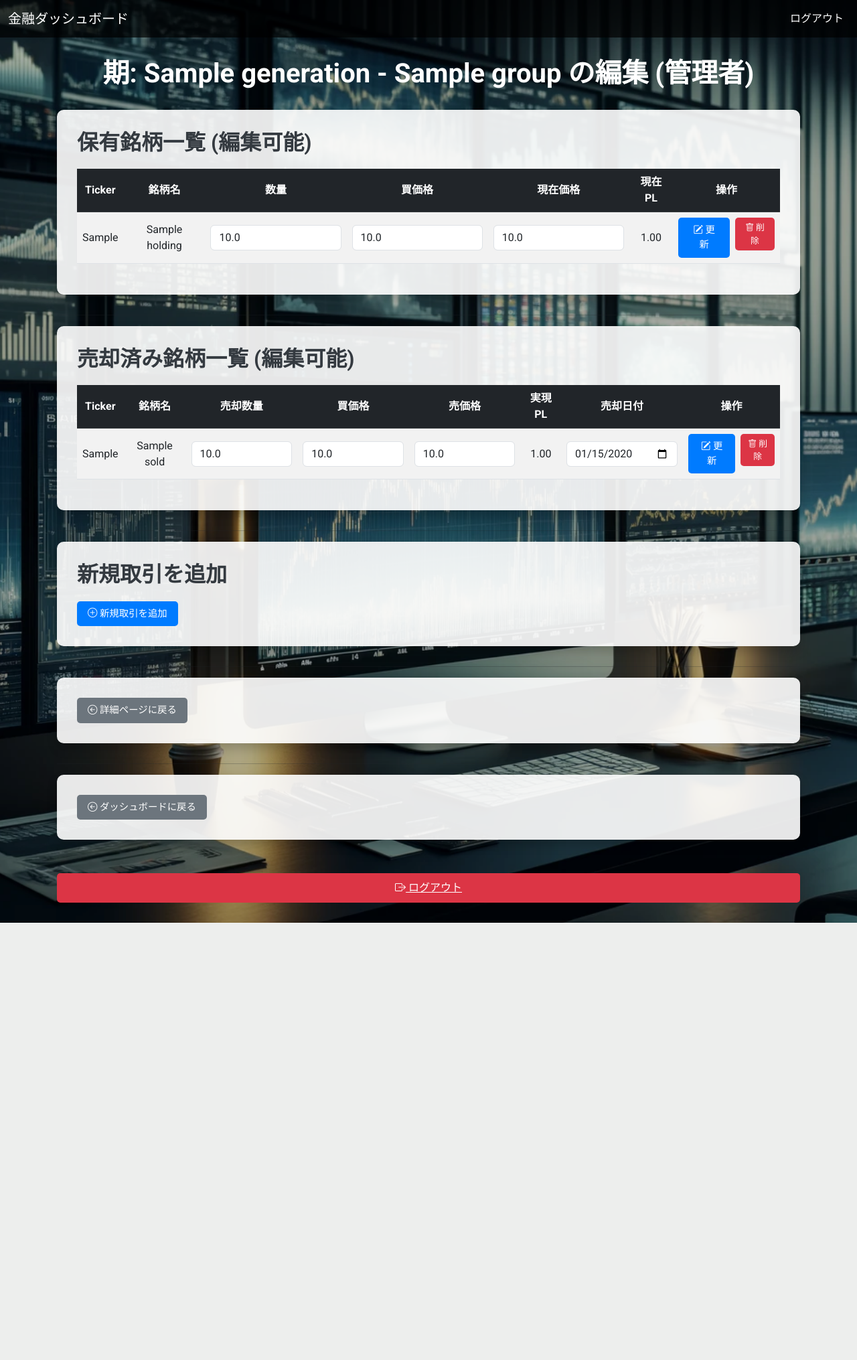
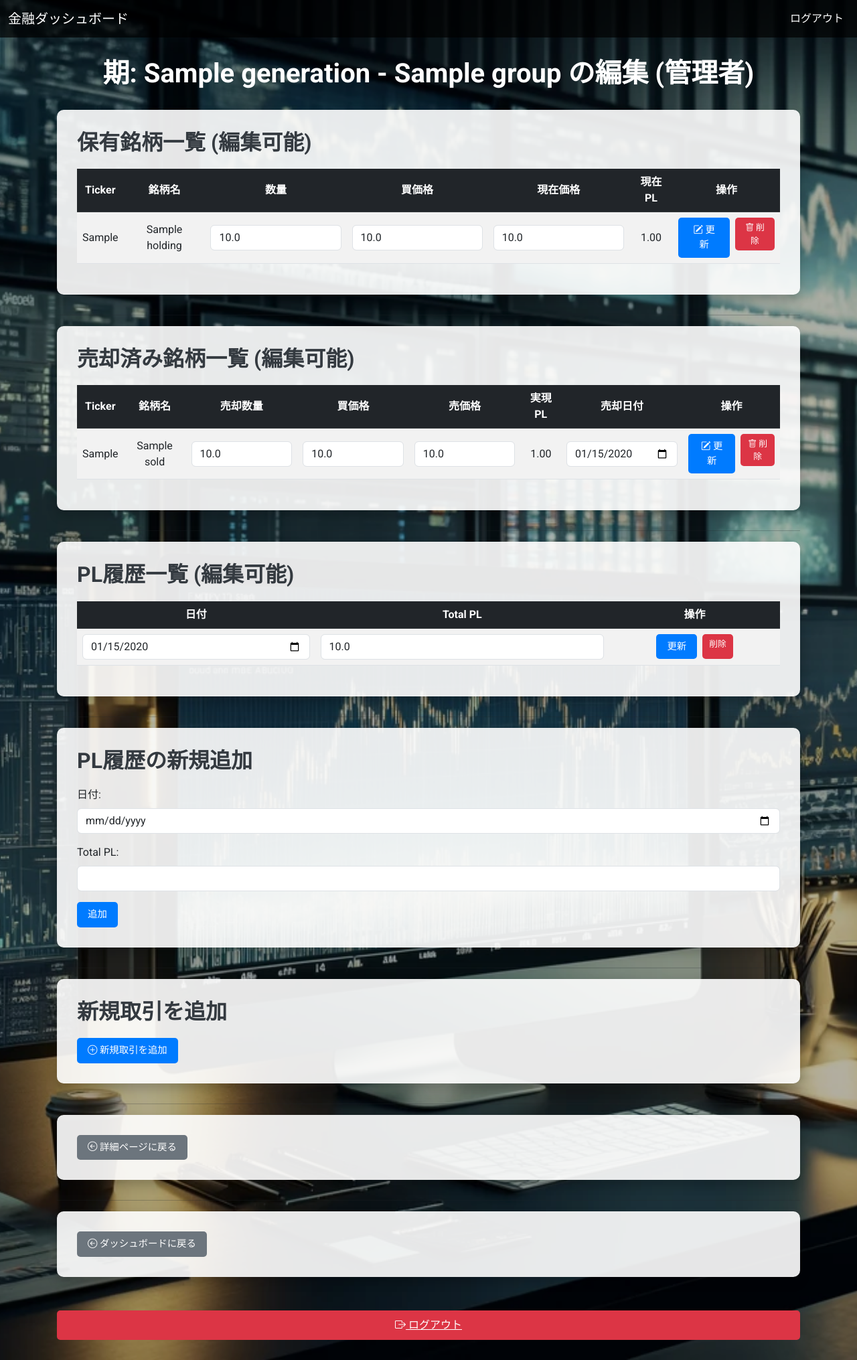
Before and after one commit to hirotoshi217/IA_PL_System, a Flask app: page /trade/generation/1/group/1/bs_edit in a window 1280 px wide. Shown: the whole page at 67% size. Before the commit the page ends 1378 px from the top, so only its background shows below. Run offline with Flask 3, Linux system fonts and the light colour scheme; a user stored in the database is signed in; tables that the repository leaves empty hold one stand-in row (values such as "Sample post"); some libraries are stand-ins or nearby versions.

Commit message:
Update group_BS_edit.html

```diff
--- a/templates/group_BS_edit.html
+++ b/templates/group_BS_edit.html
@@ -1,3 +1,4 @@
+<!-- templates/group_BS_edit.html -->
 <!DOCTYPE html>
 <html lang="ja">
 <head>
@@ -255,10 +256,9 @@
           <tbody>
             {% for holding in holdings %}
             <tr>
-              <!-- 一行に1つのフォームを置き、すべての項目をまとめて更新 -->
+              <!-- 1行1フォームで保有銘柄を更新 -->
               <form method="POST" action="{{ url_for('trade.update_holding', generation_id=generation_id, group_id=group.group_id, holding_id=holding.holding_id) }}">
                 <input type="hidden" name="csrf_token" value="{{ csrf_token() }}">
-                <!-- hiddenでactionを仕込む場合はここに。 例: <input type="hidden" name="action" value="update"> -->
                 <td>{{ holding.ticker }}</td>
                 <td>{{ holding.ticker_name }}</td>
                 <td>
@@ -274,7 +274,8 @@
                 <td>
                   <div class="d-flex justify-content-center">
                     <button type="submit" class="btn-custom btn-sm me-2"><i class="bi bi-pencil-square"></i> 更新</button>
-                    <a href="{{ url_for('trade.delete_holding', generation_id=generation_id, group_id=group.group_id, holding_id=holding.holding_id) }}" onclick="return confirm('本当に削除しますか？');">
+                    <a href="{{ url_for('trade.delete_holding', generation_id=generation_id, group_id=group.group_id, holding_id=holding.holding_id) }}"
+                       onclick="return confirm('本当に削除しますか？');">
                       <button type="button" class="btn-danger-custom btn-sm"><i class="bi bi-trash"></i> 削除</button>
                     </a>
                   </div>
@@ -309,7 +310,7 @@
           <tbody>
             {% for sold in solds %}
             <tr>
-              <!-- 同様に1行1フォーム -->
+              <!-- 1行1フォームで売却済み銘柄を更新 -->
               <form method="POST" action="{{ url_for('trade.update_sold', generation_id=generation_id, group_id=group.group_id, sold_id=sold.sold_id) }}">
                 <input type="hidden" name="csrf_token" value="{{ csrf_token() }}">
                 <td>{{ sold.ticker }}</td>
@@ -330,7 +331,8 @@
                 <td>
                   <div class="d-flex justify-content-center">
                     <button type="submit" class="btn-custom btn-sm me-2"><i class="bi bi-pencil-square"></i> 更新</button>
-                    <a href="{{ url_for('trade.delete_sold', generation_id=generation_id, group_id=group.group_id, sold_id=sold.sold_id) }}" onclick="return confirm('本当に削除しますか？');">
+                    <a href="{{ url_for('trade.delete_sold', generation_id=generation_id, group_id=group.group_id, sold_id=sold.sold_id) }}"
+                       onclick="return confirm('本当に削除しますか？');">
                       <button type="button" class="btn-danger-custom btn-sm"><i class="bi bi-trash"></i> 削除</button>
                     </a>
                   </div>
@@ -345,7 +347,82 @@
 
     <hr>
 
-    <!-- 新規追加リンク -->
+    <!-- ▼▼▼ ここから新規追加箇所: PL履歴(PLHistory)一覧 + 新規追加 ▼▼▼ -->
+    <div class="section">
+      <h2>PL履歴一覧 (編集可能)</h2>
+      <div class="table-responsive">
+        <table class="table table-striped table-hover">
+          <thead class="table-dark">
+            <tr>
+              <th>日付</th>
+              <th>Total PL</th>
+              <th>操作</th>
+            </tr>
+          </thead>
+          <tbody>
+            {% for pl in pl_history_list %}
+            <tr>
+              <!-- 1行1フォームでPLを更新 -->
+              <form method="POST" action="{{ url_for('trade.update_plhistory',
+                                                     generation_id=generation_id,
+                                                     group_id=group.group_id,
+                                                     pl_id=pl.pl_history_id) }}">
+                <input type="hidden" name="csrf_token" value="{{ csrf_token() }}">
+                <td>
+                  <input type="date" name="new_date" class="form-control"
+                         value="{{ pl.date.strftime('%Y-%m-%d') }}" required>
+                </td>
+                <td>
+                  <input type="number" step="0.01" name="new_total_pl" class="form-control"
+                         value="{{ pl.total_pl }}" required>
+                </td>
+                <td>
+                  <div class="d-flex justify-content-center">
+                    <button type="submit" class="btn-custom btn-sm me-2">
+                      更新
+                    </button>
+                    <a href="{{ url_for('trade.delete_plhistory',
+                                        generation_id=generation_id,
+                                        group_id=group.group_id,
+                                        pl_id=pl.pl_history_id) }}"
+                       class="btn-danger-custom btn-sm"
+                       onclick="return confirm('本当に削除しますか？');">
+                      削除
+                    </a>
+                  </div>
+                </td>
+              </form>
+            </tr>
+            {% endfor %}
+          </tbody>
+        </table>
+      </div>
+    </div>
+
+    <hr>
+
+    <div class="section">
+      <h2>PL履歴の新規追加</h2>
+      <form method="POST" action="{{ url_for('trade.new_plhistory',
+                                             generation_id=generation_id,
+                                             group_id=group.group_id) }}">
+        <input type="hidden" name="csrf_token" value="{{ csrf_token() }}">
+        <div class="mb-3">
+          <label for="new_date_input" class="form-label">日付:</label>
+          <input type="date" name="new_date" class="form-control" id="new_date_input" required>
+        </div>
+        <div class="mb-3">
+          <label for="new_pl_input" class="form-label">Total PL:</label>
+          <input type="number" step="0.01" name="new_total_pl" class="form-control" id="new_pl_input" required>
+        </div>
+        <button type="submit" class="btn-custom">追加</button>
+      </form>
+    </div>
+    <!-- ▲▲▲ ここまでがPL履歴編集の新規追加箇所 ▲▲▲ -->
+
+    <hr>
+
+    <!-- 新規取引を追加 (既存のまま) -->
     <div class="section">
       <h2>新規取引を追加</h2>
       <a href="{{ url_for('trade.bs_input', generation_id=generation_id, group_id=group.group_id) }}" class="btn btn-custom btn-sm">
@@ -355,7 +432,7 @@
 
     <hr>
 
-    <!-- 編集完了後に戻るリンク -->
+    <!-- 編集完了後に戻るリンク (既存のまま) -->
     <div class="section">
       <a href="{{ url_for('trade.group_detail', generation_id=generation_id, group_id=group.group_id) }}" class="btn btn-secondary-custom">
         <i class="bi bi-arrow-left-circle"></i> 詳細ページに戻る
@@ -364,7 +441,7 @@
 
     <hr>
 
-    <!-- ダッシュボードへ戻る -->
+    <!-- ダッシュボードに戻るリンク (既存のまま) -->
     <div class="section">
       <a href="{{ url_for('auth.unified_dashboard') }}" class="btn btn-secondary-custom">
         <i class="bi bi-arrow-left-circle"></i> ダッシュボードに戻る
```
